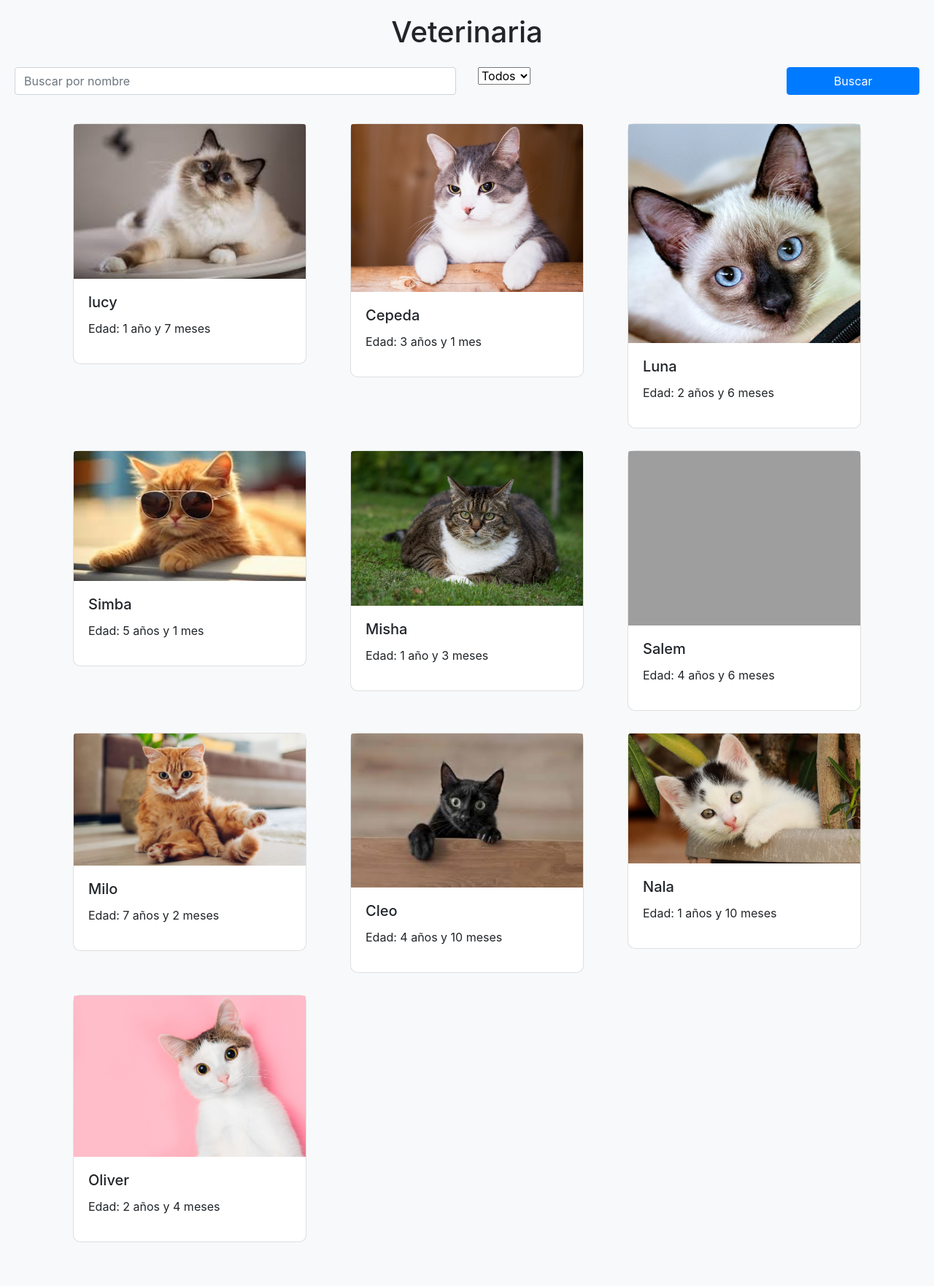
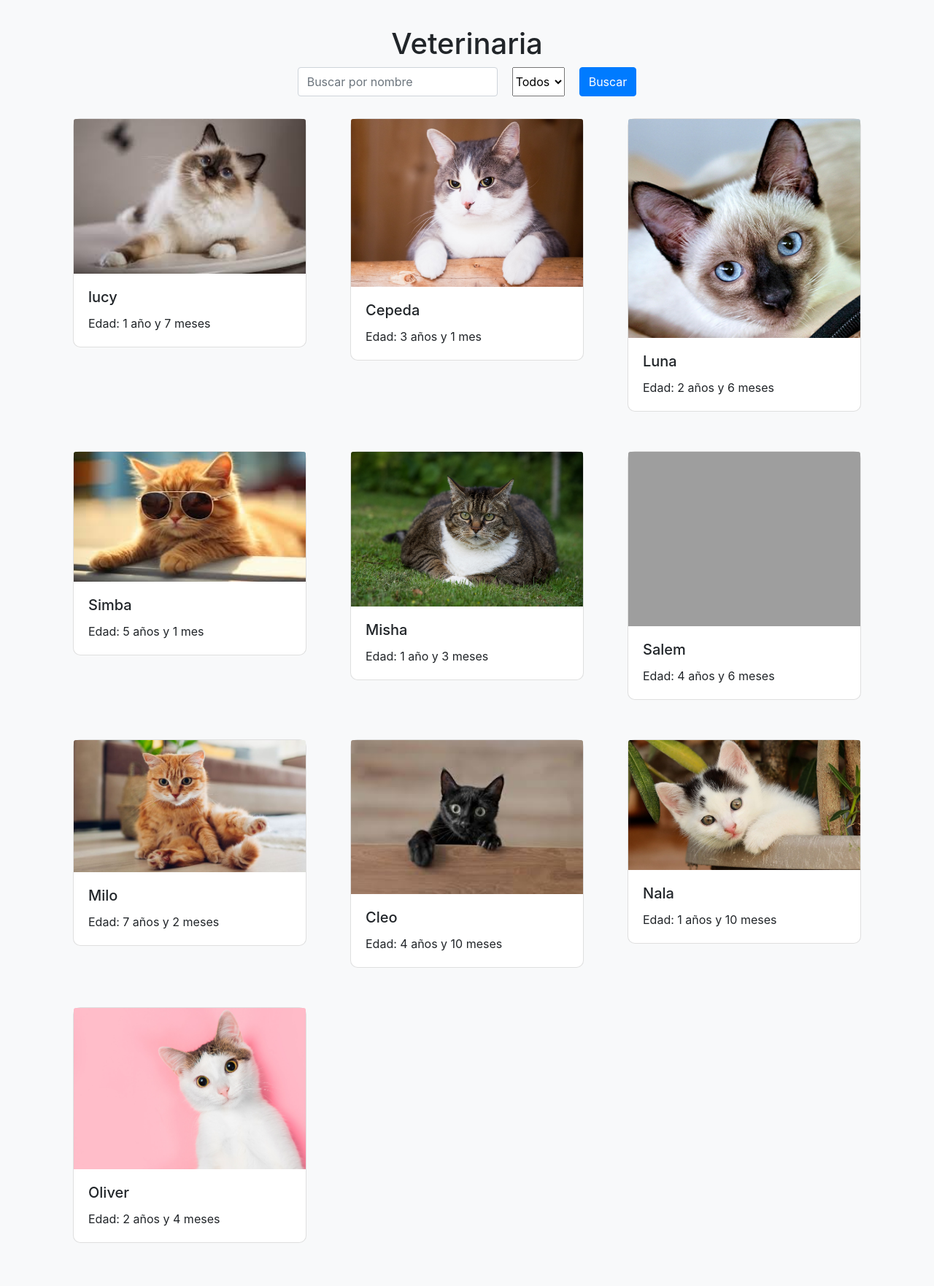
Before and after one commit to Luis-crts/veterinaria, a Django app: page /gatos/ in a window 1280 px wide. Shown: the whole page at 73% size. Before the commit the page ends 1702 px from the top, so only its background shows below. Run offline with Django 5.2, Linux system fonts and the light colour scheme; data comes from the database, SQL or seed files in the repository; some libraries are stand-ins or nearby versions; grey boxes are pictures that could not be loaded.

Commit message:
filtro completo

```diff
--- a/veterinaria/settings.py
+++ b/veterinaria/settings.py
@@ -109,6 +109,11 @@ USE_TZ = True
 
 STATIC_URL = 'static/'
 
+STATICFILES_DIRS = [
+    BASE_DIR / "static",
+]
+
+
 # Default primary key field type
 # https://docs.djangoproject.com/en/5.1/ref/settings/#default-auto-field
 
--- a/veterinaria/static/css/styles.css
+++ b/veterinaria/static/css/styles.css
@@ -1,19 +1,25 @@
+/* Estilos para el contenedor del filtro */
 .filtro-container {
     display: flex;
+    justify-content: center;
     align-items: center;
-    gap: 10px; /* Espacio entre el botón Todos y Buscar */
+    gap: 20px; /* Espacio uniforme entre los elementos */
+    margin-bottom: 15px; /* Espacio entre el filtro y las tarjetas */
 }
 
 .filtro-container select,
-.filtro-container button {
+.filtro-container button,
+.filtro-container input {
     height: 40px; /* Tamaño uniforme */
 }
 
+/* Estilos generales para el fondo */
 body {
     background-color: #f8f9fa;
     padding: 20px;
 }
 
+/* Estilos para las tarjetas */
 .card {
     margin: 15px;
     border-radius: 10px;
--- a/veterinaria/templates/lista_gatos.html
+++ b/veterinaria/templates/lista_gatos.html
@@ -10,13 +10,12 @@
 </head>
 
 <body>
-    <h1 class="text-center mb-4">Veterinaria</h1>
-    {% load static %}
-    <form method="GET" class="mb-4">
-        <div class="row">
+    <div class="container mt-3">
+        <h1 class="text-center">Veterinaria</h1>
+        <!-- Filtro -->
+        <form method="GET" class="filtro-container">
             <!-- Campo de búsqueda por nombre -->
-            <div class="col-md-6">
-                <div class="input-group">
+            <div>
                 <input
                     type="text"
                     name="nombre"
@@ -24,9 +23,8 @@
                     placeholder="Buscar por nombre"
                     value="{{ request.GET.nombre }}">
             </div>
-            </div>
             <!-- Filtro por categoría -->
-            <div class="col-md-4">
+            <div>
                 <select name="categoria" class="form-select">
                     <option value="">Todos</option>
                     <option value="gato" {% if request.GET.categoria == "gato" %}selected{% endif %}>Gatos</option>
@@ -34,27 +32,26 @@
                 </select>
             </div>
             <!-- Botón de búsqueda -->
-            <div class="col-md-2">
-                <button class="btn btn-primary w-100" type="submit">Buscar</button>
-            </div>
+            <div>
+                <button class="btn btn-primary" type="submit">Buscar</button>
             </div>
         </form>
-    <div class="container">
+        <!-- Lista de publicaciones -->
         <div class="row">
             {% for gato in gatos %}
-                <div class="col-md-4">
+            <div class="col-md-4 mb-4">
                 <div class="card">
                     <img class="card-img-top" src="{{ gato.imagen.url }}" alt="{{ gato.nombre }}">
                     <div class="card-body">
                         <h5 class="card-title">{{ gato.nombre }}</h5>
                         <p class="card-text">Edad: {{ gato.edad }}</p>
-                            <a href="{% url 'detalle_gato' gato.id %}" class="stretched-link"></a>
                     </div>
                 </div>
             </div>
-            {% empty %}
-                <p class="text-center">No hay gatos disponibles.</p>
             {% endfor %}
+            {% if gatos|length == 0 %}
+            <p class="text-center">No se encontraron resultados.</p>
+            {% endif %}
         </div>
     </div>
 </body>
```
Lines whose indentation alone changed are shown as unchanged.
